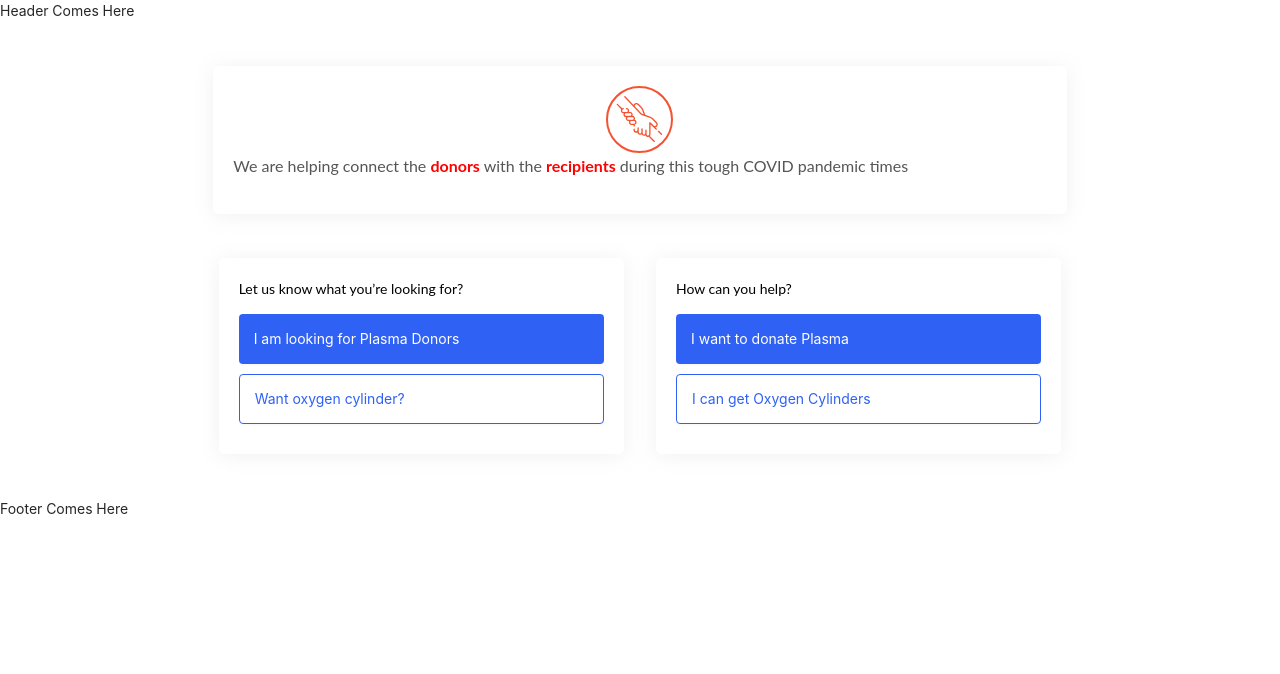
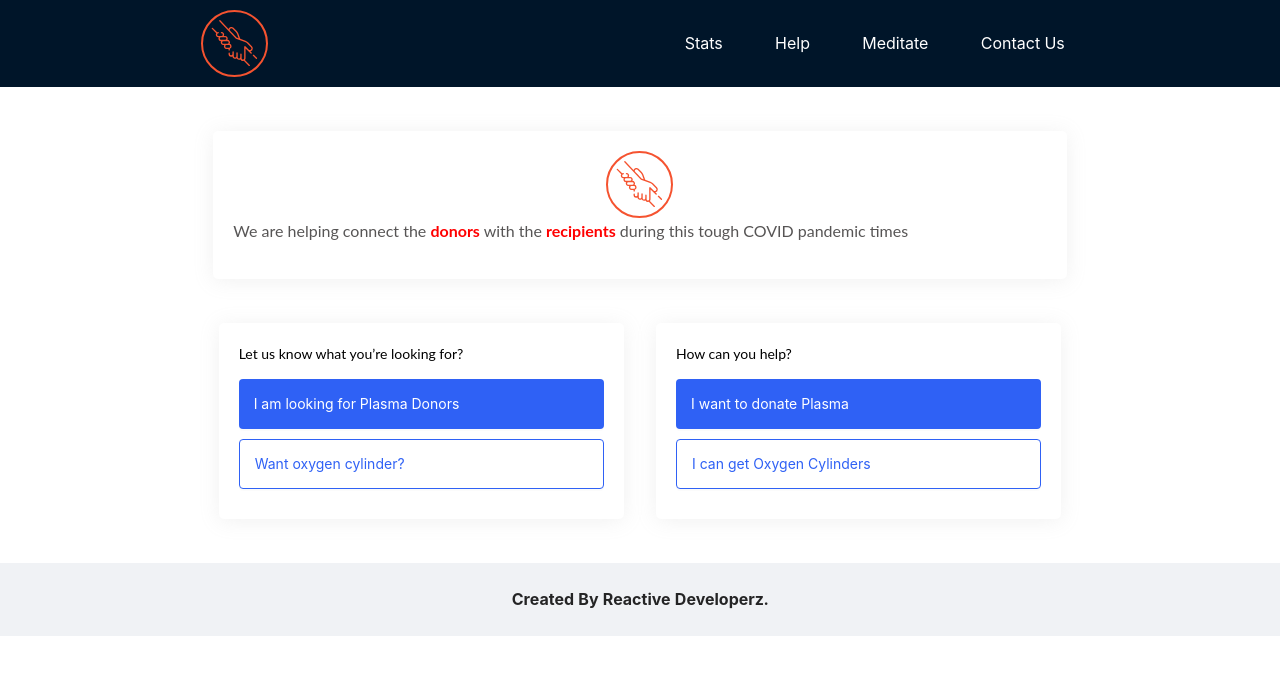
Before and after one commit to ipectrinity/reactivedeveloperz, a React (Create React App) app: page / in a window 1280 px wide. Shown: the top 674 px of the page. Built offline with nearby package versions, Linux system fonts and the light colour scheme.

Commit message:
Header and Footer added

```diff
--- a/src/Components/Footer/Footer.js
+++ b/src/Components/Footer/Footer.js
@@ -1,7 +1,13 @@
 import React from "react";
+import { Layout} from 'antd';
 
-const Footer = () => {
-  return <div>Footer Comes Here</div>;
+const { Footer } = Layout;
+
+const FooterBlock = () => {
+  return (
+      <Footer id='footer' style={{ textAlign: 'center',fontSize:'16px',fontWeight:'bold'}} >Created By Reactive Developerz.</Footer>
+  )
+  ;
 };
 
-export default Footer;
+export default FooterBlock;
--- a/src/Components/Header/Header.js
+++ b/src/Components/Header/Header.js
@@ -1,7 +1,21 @@
 import React from "react";
+import classes from "./Header.module.css"
 
-const Header = () => {
-  return <div>Header Comes Here</div>;
+import logo from "../../Assets/help.svg"
+
+const HeaderBlock = () => {
+  return (
+  <header className={classes.header}>
+    <img className={classes.logo} src={logo} alt="logo"/>
+    <div className={classes.group}>
+      <item className={classes.item}> <a href="#footer">Stats </a> </item>
+      <item className={classes.item}> <a href="#footer">Help</a></item>
+      <item className={classes.item}> <a href="#footer">Meditate</a></item>
+      <item className={classes.item}> <a href="#footer">Contact Us</a></item>
+    </div>
+
+  </header>
+  );
 };
 
-export default Header;
+export default HeaderBlock;
--- /dev/null
+++ b/src/Components/Header/Header.module.css
@@ -0,0 +1,40 @@
+
+.header{
+    background-color: #001529;
+    color: white;
+    display: flex ;
+    justify-content: space-around;
+    min-height: 5rem;
+    align-items: center;
+}
+.group{
+    align-items: center;
+    flex-direction: row;
+}
+.logo{
+    padding: 10px;
+}
+.item{
+    padding: 2px 1.5rem;
+    cursor: pointer;
+    font-size: 16px;
+}
+.item >a{
+    color: white;
+}
+.item >a:hover{
+    color: white;
+}
+.item >a:active{
+    color: white;
+}
+
+@media screen and (max-width:600px) {
+    .logo{
+        display: none;
+    }
+    .item{
+        padding: 2px 0.5rem;
+    }
+
+}
--- a/src/Containers/Home/Home.js
+++ b/src/Containers/Home/Home.js
@@ -1,21 +1,21 @@
 import React from "react";
 // import classes from './Home.module.css'
-import Header from '../../Components/Header/Header'
+import HeaderBlock from '../../Components/Header/Header'
 import Banner from "../../Components/Banner/Banner";
-import Footer from "../../Components/Footer/Footer";
+import FooterBlock from "../../Components/Footer/Footer";
 import ActionSection from "../../Components/ActionSection/ActionSection";
 
 const Home = (props) => {
 
 
   return (<>
-    <Header/>
+    <HeaderBlock/>
     <br/><br/>
     <Banner/>
     <br/><br/>
     <ActionSection {...props} />
     <br/><br/>
-    <Footer/>
+    <FooterBlock />
 
   </>
   )
```
Also changed, not shown: 1 other file (tests, documents, lock files or other folders).
